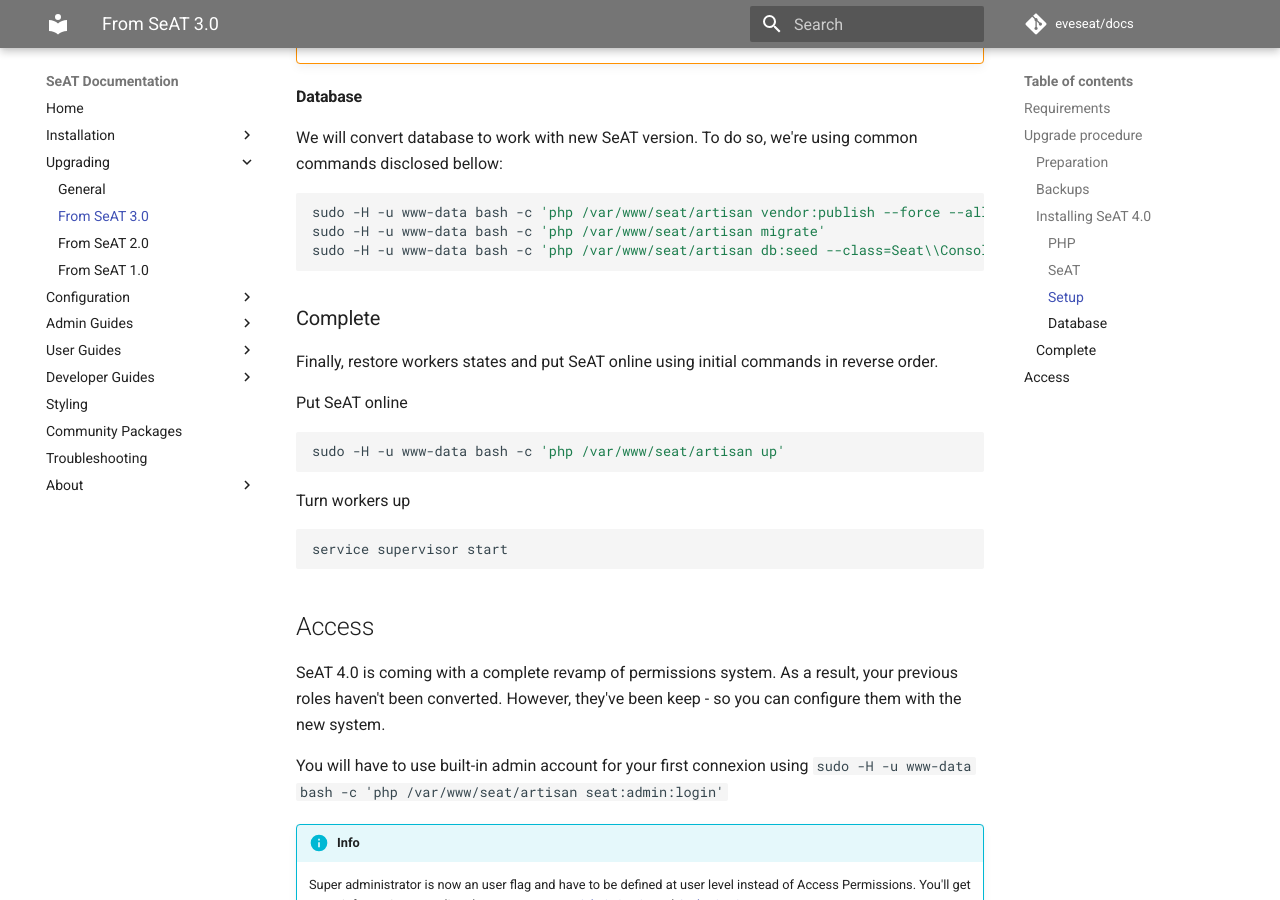
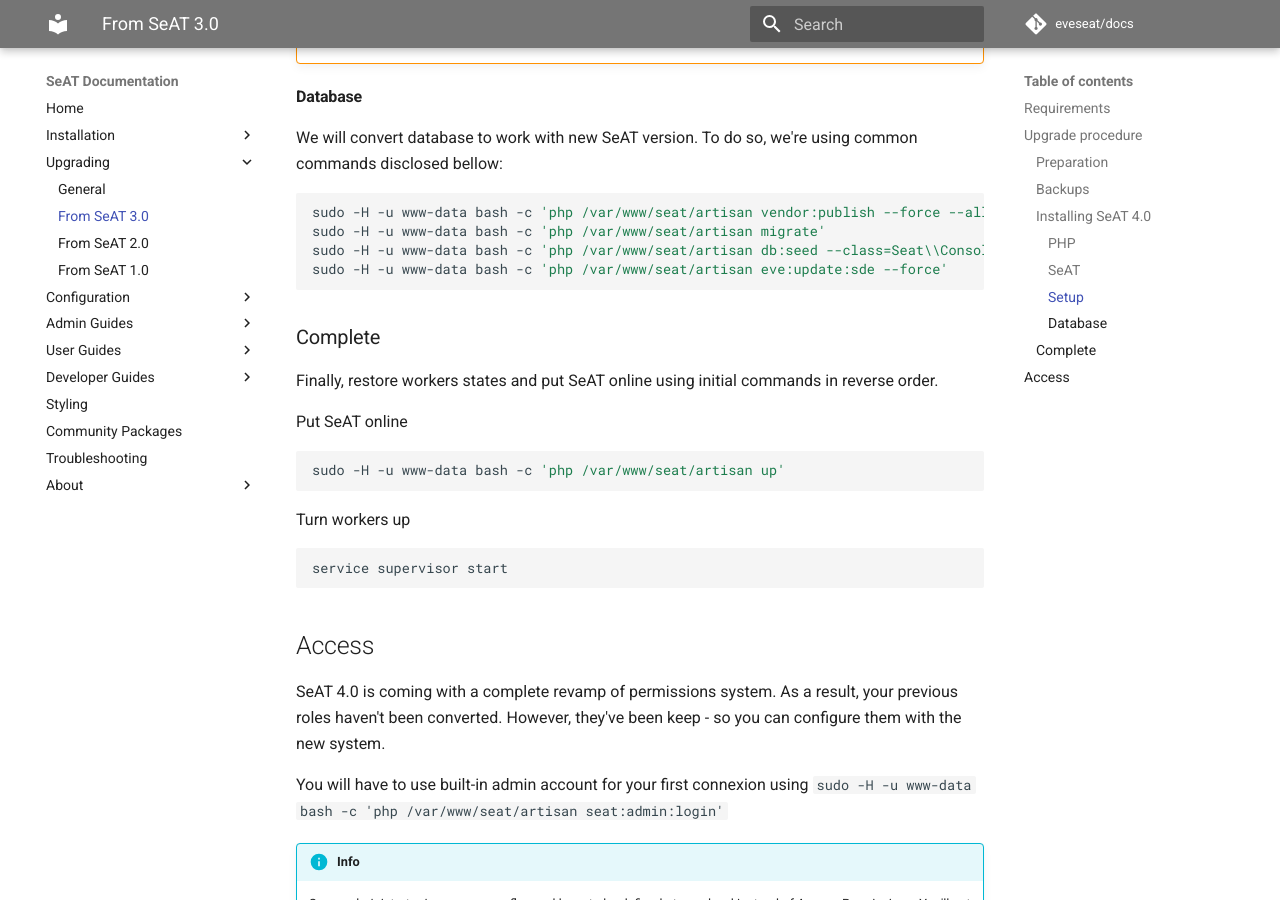
Before and after one commit to zenobio93/seat-docs, an MkDocs documentation site: the page built from docs/upgrading/from_seat_3_0.md, in a window 1280 px wide and 900 px high, scrolled down 3362 px. Built offline with MkDocs 1.6.1 and Material for MkDocs 9.7.7, drawn with Linux system fonts in a browser that asks for light colours; comment, search, counter and statistics services are not loaded.

Commit message:
docs: force update SDE on v4 upgrade to seed new tables

````diff
--- a/docs/upgrading/from_seat_3_0.md
+++ b/docs/upgrading/from_seat_3_0.md
@@ -156,6 +156,7 @@
 sudo -H -u www-data bash -c 'php /var/www/seat/artisan vendor:publish --force --all'
 sudo -H -u www-data bash -c 'php /var/www/seat/artisan migrate'
 sudo -H -u www-data bash -c 'php /var/www/seat/artisan db:seed --class=Seat\\Console\\database\\seeds\\ScheduleSeeder'
+sudo -H -u www-data bash -c 'php /var/www/seat/artisan eve:update:sde --force'
 ```
 
 ### Complete
````
